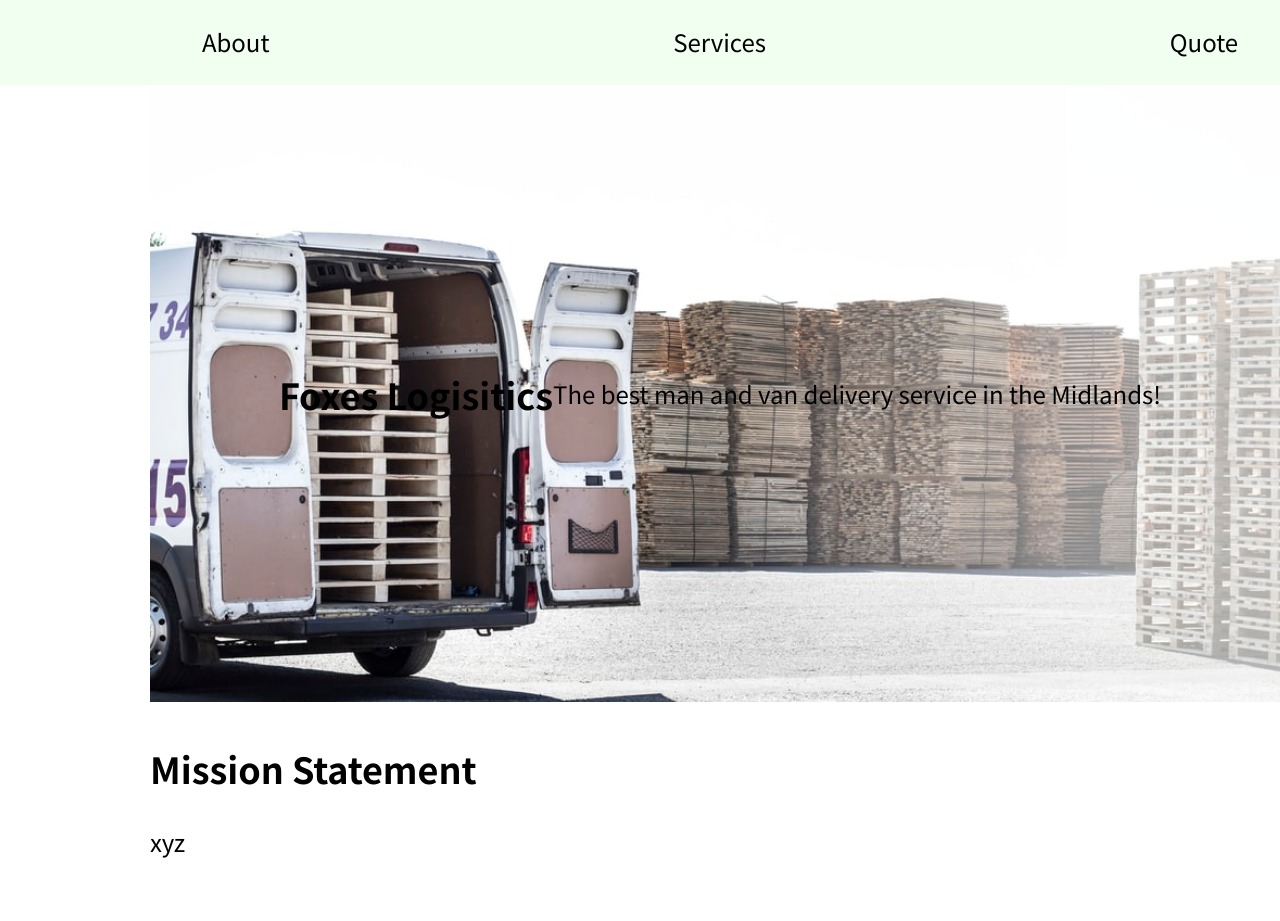
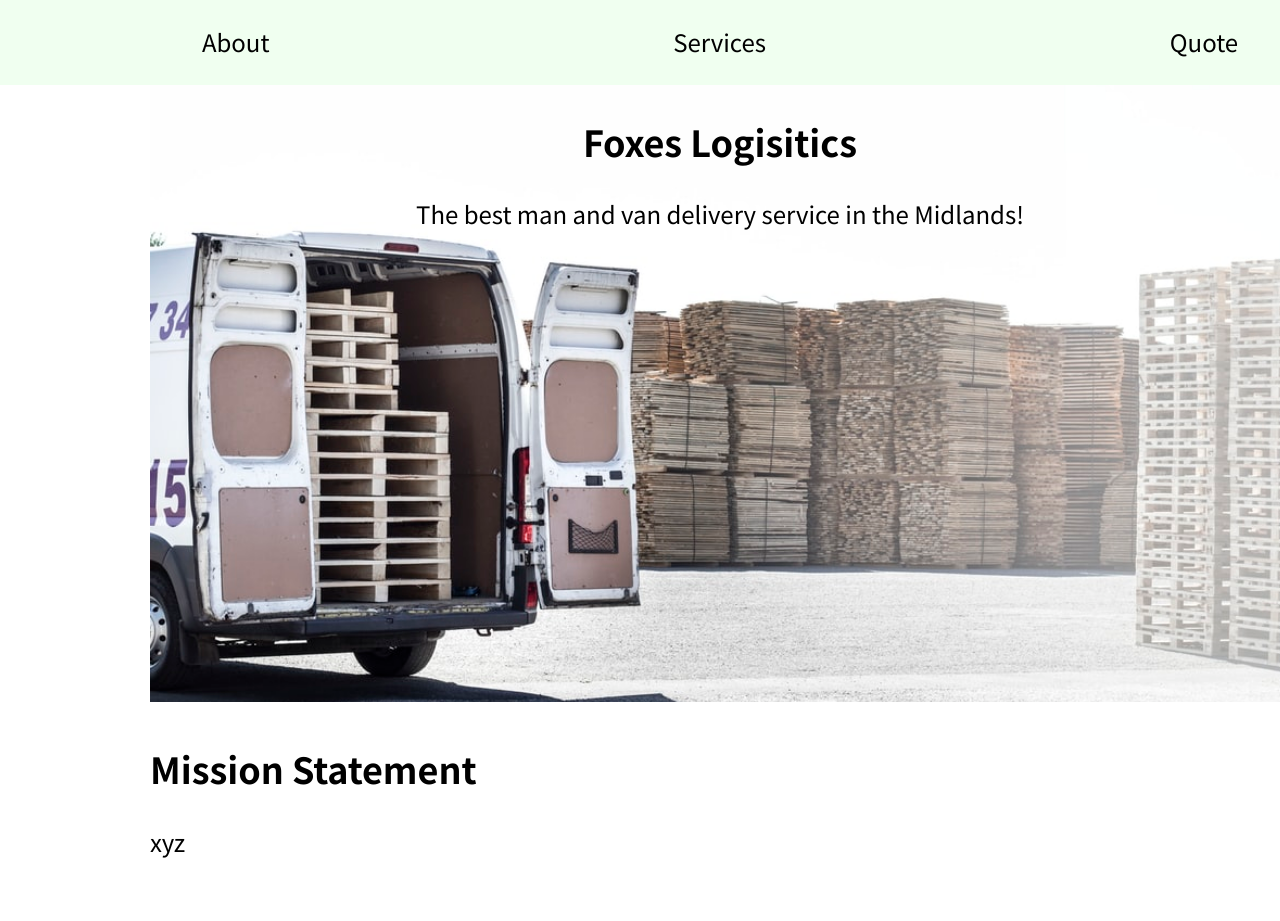
Before and after one commit to Sekonda28/Foxes-Logistics, a plain HTML site: page index.html in a window 1280 px wide. Shown: the top 921 px of the page. Drawn offline with Linux system fonts and the light colour scheme.

Commit message:
Some minor updates to 1st row

```diff
--- a/resources/css/styles.css
+++ b/resources/css/styles.css
@@ -40,11 +40,15 @@ main {
     background-image: url("../images/removalvanimage.jpg");
     background-size: 100%;
     background-position: center;
+    align-content: center;
+    justify-content: flex-start;
+    flex-direction: column;
+    flex-wrap: wrap;
     align-items: center;
-    justify-content: center;
 }
 .splash h1{
-    text-align: center;
+    margin-bottom: 5px;
+}
 }
 .mission {
     grid-area: mission;
```
